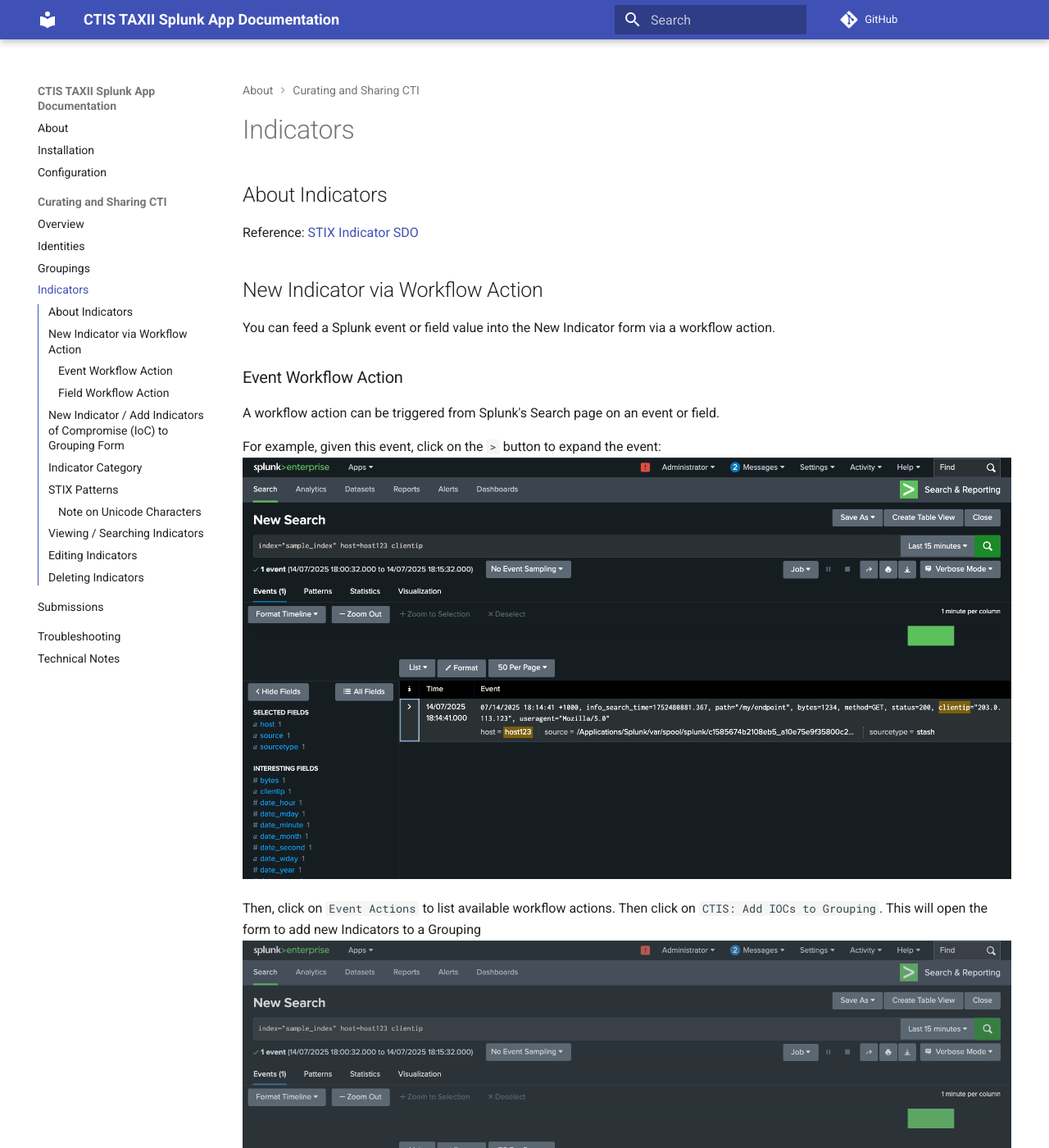
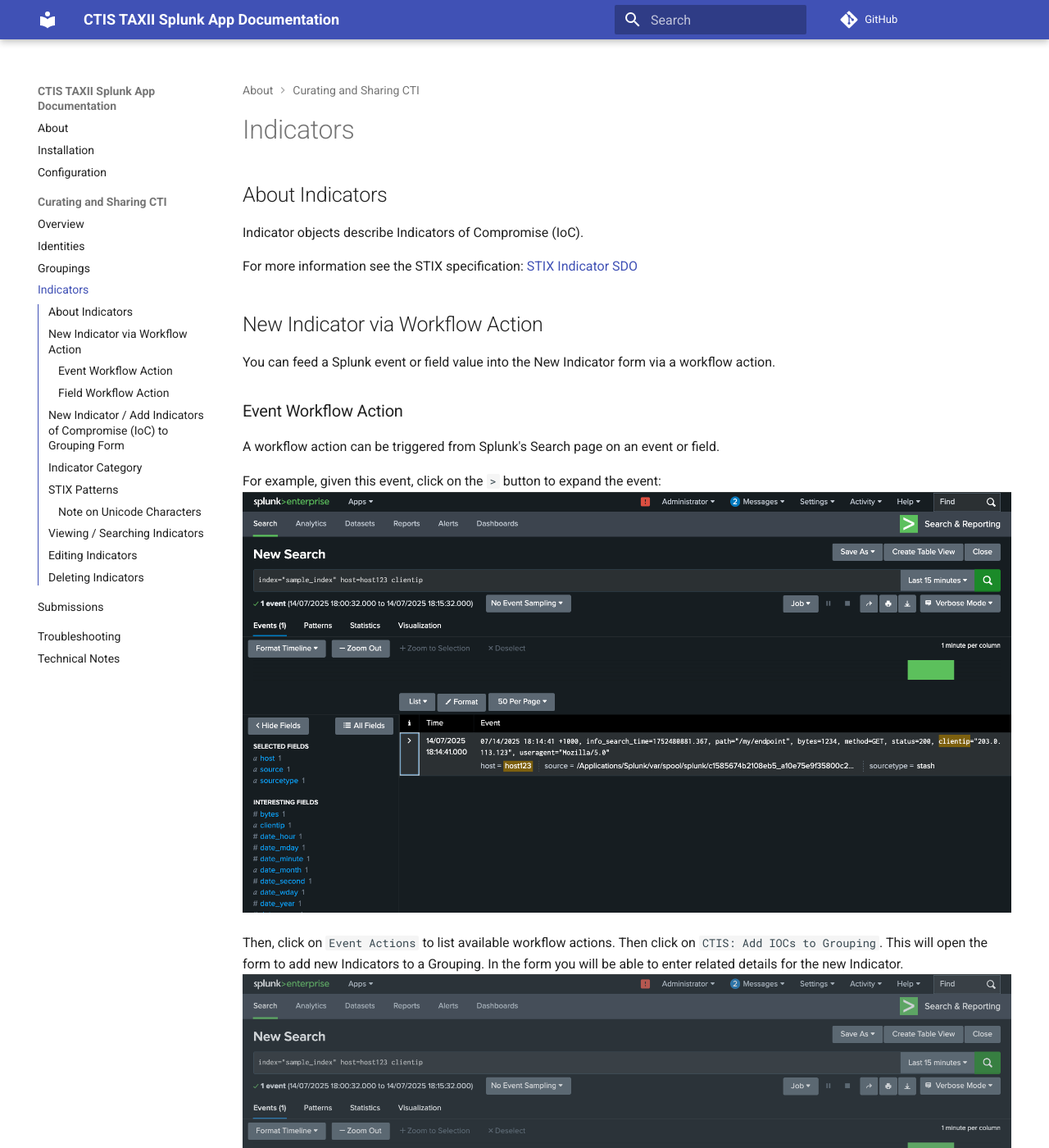
Before and after one commit to splunk/ctis-taxii-splunk-app, an MkDocs documentation site: the page built from docs/ctis-taxii-splunk-app/docs/cti-mgmt/indicators.md, in a window 1280 px wide and 1400 px high. Shown: the whole window at 82% size. Built offline with MkDocs 1.6.1 and Material for MkDocs 9.7.7, drawn with Linux system fonts in a browser that asks for light colours; comment, search, counter and statistics services are not loaded; some of the changed text lies outside the part shown.

Commit message:
docs: More indicators docs

```diff
--- a/docs/ctis-taxii-splunk-app/docs/cti-mgmt/indicators.md
+++ b/docs/ctis-taxii-splunk-app/docs/cti-mgmt/indicators.md
@@ -1,6 +1,8 @@
 # Indicators
 ## About Indicators
-Reference: [STIX Indicator SDO](https://docs.oasis-open.org/cti/stix/v2.1/os/stix-v2.1-os.html#_muftrcpnf89v)
+Indicator objects describe Indicators of Compromise (IoC).
+
+For more information see the STIX specification: [STIX Indicator SDO](https://docs.oasis-open.org/cti/stix/v2.1/os/stix-v2.1-os.html#_muftrcpnf89v)
 
 ## New Indicator via Workflow Action
 You can feed a Splunk event or field value into the New Indicator form via a workflow action.
@@ -11,7 +13,8 @@
 For example, given this event, click on the `>` button to expand the event:
 ![Splunk Platform Sample Event](indicators_img/splunk_search_sample_event.png)
 
-Then, click on `Event Actions` to list available workflow actions. Then click on `CTIS: Add IOCs to Grouping`. This will open the form to add new Indicators to a Grouping
+Then, click on `Event Actions` to list available workflow actions. Then click on `CTIS: Add IOCs to Grouping`. This will open the form to add new Indicators to a Grouping.
+In the form you will be able to enter related details for the new Indicator.
 ![Splunk Platform Event Workflow Action Trigger](indicators_img/splunk_search_event_workflow_trigger.png)
 
 ### Field Workflow Action
@@ -19,12 +22,14 @@
 
 Click on the Actions `⌄` downward-caret field button to show the available field level workflow actions.
 
-Then click on `CTIS: Add IOC field=value to Grouping`:
+Then click on `CTIS: Add IoC field=value to Grouping`:
 ![Splunk Platform Field Workflow Trigger](indicators_img/splunk_search_event_field_workflow_trigger.png)
 
 
 ## New Indicator / Add Indicators of Compromise (IoC) to Grouping Form
 Once the `Add Indicators of Compromise (IoC) to Grouping` form is opened via workflow action, fill in the Common Properties section with your required `Grouping`, `Confidence`, `TLP Marking` and `Valid From` timestamp.
+
+The details in the Common Properties are applied to all new Indicators that you create in this form.
 
 Then, proceed to fill in the details for the new Indicator.
 
@@ -40,9 +45,9 @@
 
 ![New Indicator Form via Workflow](indicators_img/via_workflow_filled_form.png)
 
+Optionally, you can add multiple indicators by clicking on the `Add another Indicator to this form` button at the bottom of the form.
+
 Once you are done, click on `Submit` to create the Indicator.
-
-Optionally, you can add multiple indicators by clicking on the `Add another Indicator to this form` button at the bottom of the form.
 
 ## Indicator Category
 The `Indicator Category` dropdown is used to classify the type of Indicator you are creating and helps with the app's auto-generation of a STIX Pattern via a pattern template.
@@ -53,9 +58,9 @@
 If you believe a useful Indicator Category is missing, please [raise an issue on Github](../index.md#support).
 
 ## STIX Patterns
-For more information on STIX Patterns, see the [STIX documentation](https://docs.oasis-open.org/cti/stix/v2.1/os/stix-v2.1-os.html#_e8slinrhxcc9).
+For more information on STIX Patterns, see the [STIX documentation](https://docs.oasis-open.org/cti/stix/v2.1/os/stix-v2.1-os.html#_me3pzm77qfnf).
 
-For examples of STIX patterns see [here.](https://docs.oasis-open.org/cti/stix/v2.0/cs01/part5-stix-patterning/stix-v2.0-cs01-part5-stix-patterning.html#_Toc496717759)
+For examples of STIX patterns see [here](https://docs.oasis-open.org/cti/stix/v2.0/cs01/part5-stix-patterning/stix-v2.0-cs01-part5-stix-patterning.html#_Toc496717759).
 
 ### Note on Unicode Characters
 Note that specifying Unicode characters with `\uXXXX` syntax is not supported in the app.
@@ -73,5 +78,9 @@
 ![View Indicators](indicators_img/view_indicators.png)
 
 ## Editing Indicators
+To edit an existing Indicator, click on the pencil button in the Indicator's row.
+![Edit Indicator Button](indicators_img/edit_indicator_button.png)
 
 ## Deleting Indicators
+To delete an existing Indicator, click on the trash can button in the Indicator's row.
+![Delete Indicator Button](indicators_img/delete_indicator_button.png)
```
Also changed, not shown: docs/ctis-taxii-splunk-app/docs/cti-mgmt/indicators_img/delete_indicator_button.png (added), docs/ctis-taxii-splunk-app/docs/cti-mgmt/indicators_img/edit_indicator_button.png (added).
